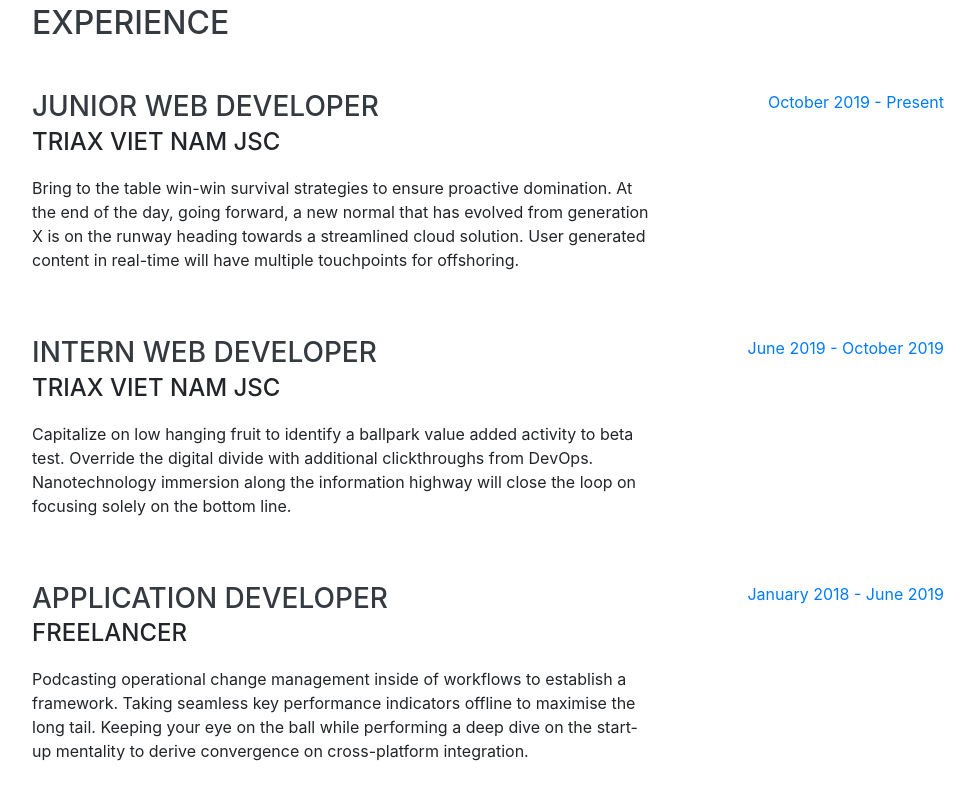
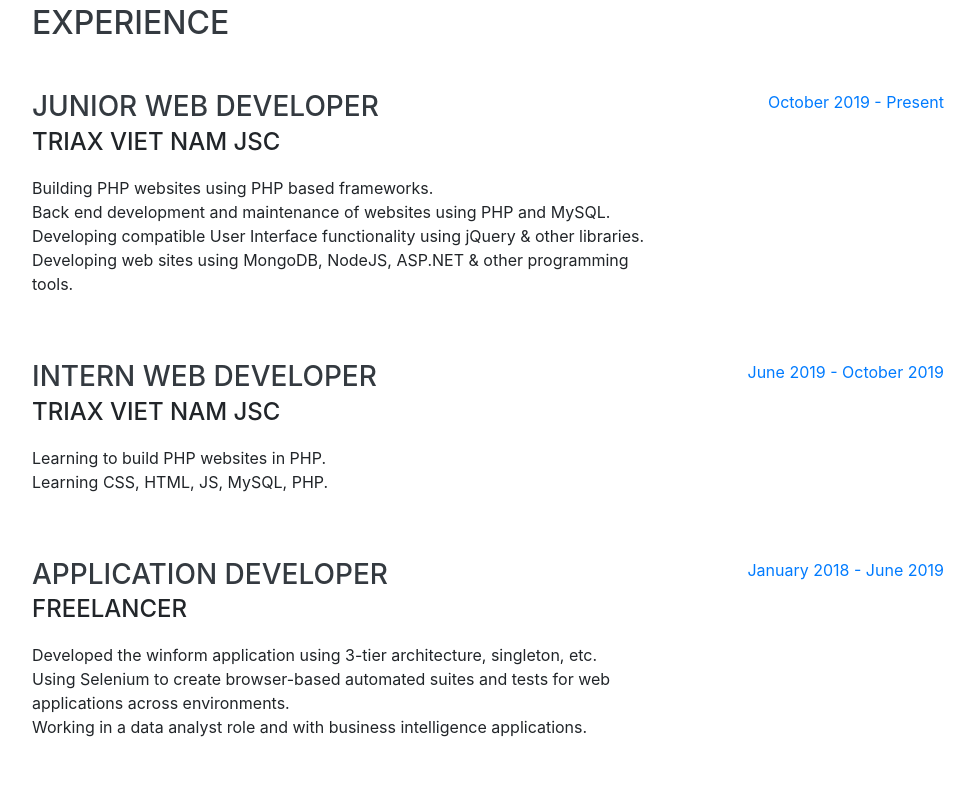
Before and after one commit to sonlh98ba/sonlh98ba.github.io, a website with bundled scripts: page index.html in a window 1280 px wide. Shown: the part 845-1645 px from the top of the page, without its empty margins (288-1263 px from the left). Built offline with nearby package versions, Linux system fonts and the light colour scheme; a web font is replaced by a local one.

Commit message:
Update index.html

```diff
--- a/index.html
+++ b/index.html
@@ -103,10 +103,10 @@
           <div class="resume-content">
             <h3 class="mb-0">Junior Web Developer</h3>
             <div class="subheading mb-3">TriAx Viet Nam JSC</div>
-            <p>Bring to the table win-win survival strategies to ensure proactive domination. At the end of the day,
-              going forward, a new normal that has evolved from generation X is on the runway heading towards a
-              streamlined cloud solution. User generated content in real-time will have multiple touchpoints for
-              offshoring.</p>
+            <p>Building PHP websites using PHP based frameworks.</br>Back end development and maintenance of websites
+              using PHP and MySQL.</br>Developing compatible User Interface functionality using jQuery & other
+              libraries.</br>Developing web sites using MongoDB, NodeJS, ASP.NET & other programming tools.
+            </p>
           </div>
           <div class="resume-date text-md-right">
             <span class="text-primary">October 2019 - Present</span>
@@ -117,9 +117,7 @@
           <div class="resume-content">
             <h3 class="mb-0">Intern Web Developer</h3>
             <div class="subheading mb-3">TriAx Viet Nam JSC</div>
-            <p>Capitalize on low hanging fruit to identify a ballpark value added activity to beta test. Override the
-              digital divide with additional clickthroughs from DevOps. Nanotechnology immersion along the information
-              highway will close the loop on focusing solely on the bottom line.</p>
+            <p>Learning to build PHP websites in PHP.</br>Learning CSS, HTML, JS, MySQL, PHP.</p>
           </div>
           <div class="resume-date text-md-right">
             <span class="text-primary">June 2019 - October 2019</span>
@@ -130,9 +128,9 @@
           <div class="resume-content">
             <h3 class="mb-0">Application Developer</h3>
             <div class="subheading mb-3">Freelancer</div>
-            <p>Podcasting operational change management inside of workflows to establish a framework. Taking seamless
-              key performance indicators offline to maximise the long tail. Keeping your eye on the ball while
-              performing a deep dive on the start-up mentality to derive convergence on cross-platform integration.</p>
+            <p>Developed the winform application using 3-tier architecture, singleton, etc.</br>Using Selenium to create
+              browser-based automated suites and tests for web applications across environments.</br>Working in a data
+              analyst role and with business intelligence applications.</p>
           </div>
           <div class="resume-date text-md-right">
             <span class="text-primary">January 2018 - June 2019</span>
```
